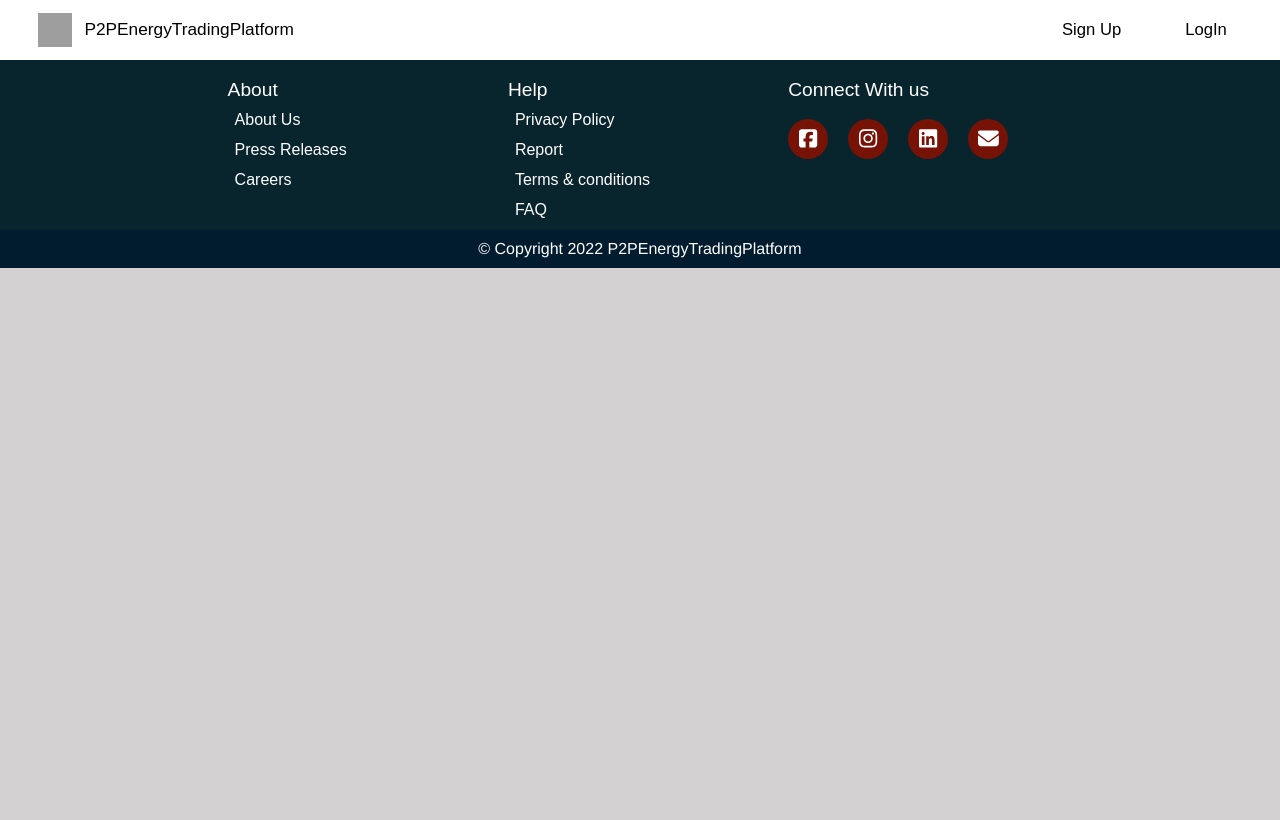
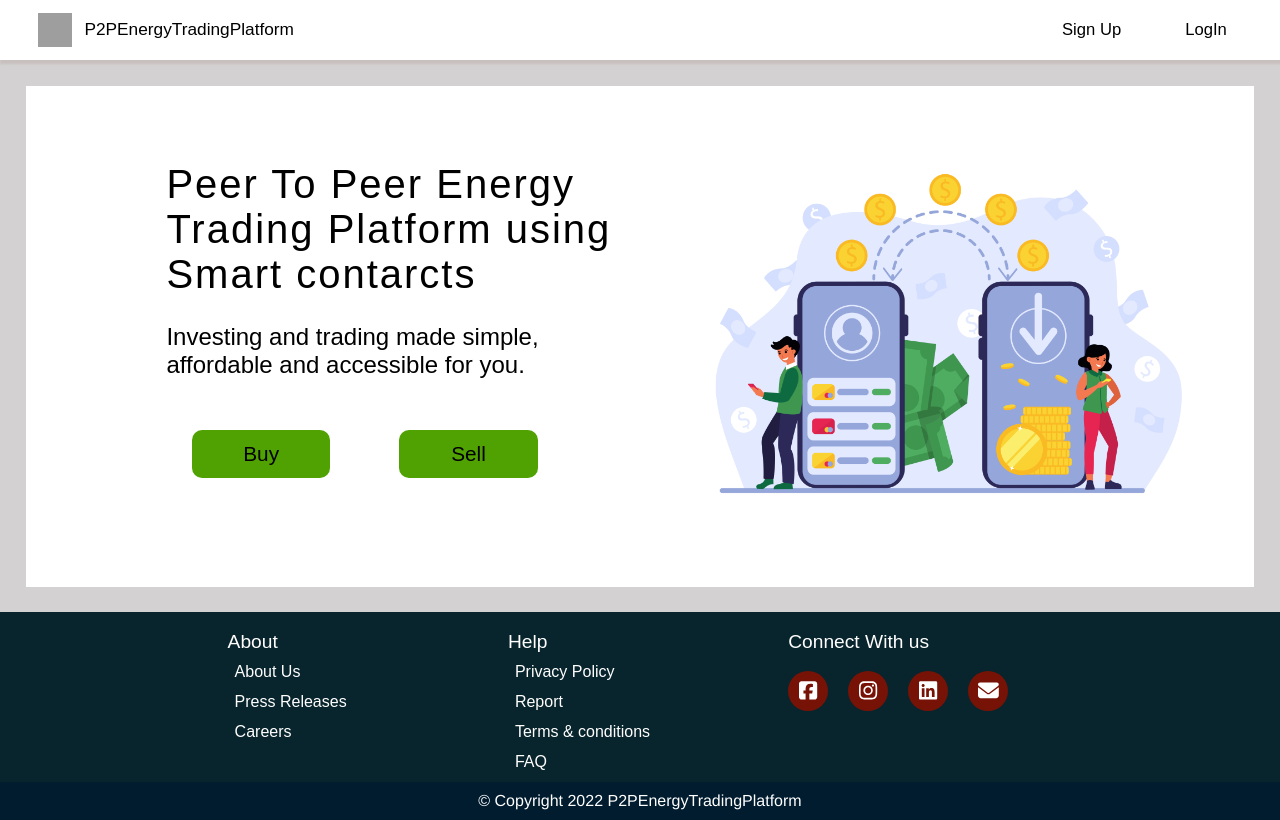
Before and after one commit to deadlock314/P2PEnergyTradingPlatform, a React (Vite) app: page / in a window 1280 px wide. Built offline with nearby package versions, Linux system fonts and the light colour scheme; grey boxes are pictures that could not be loaded.

Commit message:
created basic homepage

```diff
--- a/src/App.jsx
+++ b/src/App.jsx
@@ -1,5 +1,6 @@
 import React from 'react';
-import { BrowserRouter } from 'react-router-dom';
+import { BrowserRouter , Route , Routes } from 'react-router-dom';
+import HomePage from './Components/HomeComponents/HomePage';
 import Footer from './Components/NavComponents/Footer';
 import NavBar from './Components/NavComponents/NavBar';
 import "./globalStyles.css";
@@ -13,7 +14,9 @@ const App = () => {
     <>
     <BrowserRouter>
      <NavBar />
-
+     <Routes>
+      <Route path="/" element={<HomePage/>} />
+     </Routes>
       <Footer/>
     </BrowserRouter>
 
--- /dev/null
+++ b/src/Components/HomeComponents/HomePage.css
@@ -0,0 +1,57 @@
+.home-page-main-div{
+    margin: 2vw;
+    background-color: #fff;
+}
+.home-page-first-div{
+    display: flex;
+}
+.home-page-main-img{
+    width: 100%;
+    border-radius: 20px;
+}
+
+.home-page-first-div-child2{
+    width: 50%;
+    display: flex;
+    align-items: center;
+    padding: 6vw 5vw;
+}
+
+.home-page-first-div-child1{
+    width: 50%;
+    display: flex;
+    flex-direction: column;
+    padding: 6vw 0vw 6vw 5vw;
+}
+
+.home-page-first-div-title{
+    font-size: 2.5rem;
+    padding-left: 6vw;
+    letter-spacing: 2px;
+    margin-bottom: 2vw;
+}
+
+.home-page-first-div-subtitle{
+    font-size: 1.5rem;
+    padding-left: 6vw;
+    margin-bottom: 4vw;
+}
+
+.home-page-btn-div{
+    display: flex;
+    justify-content: space-between;
+    padding: 0 8vw;
+
+}
+
+.home-page-buy-btn , .home-page-sell-btn{
+    all: unset;
+    cursor: pointer;
+    width: 40%;
+    height: 200%;
+    font-size: 1.3rem;
+    text-align: center;
+   background-color: rgb(80, 162, 2);
+   border-radius: 10px;
+
+}
--- /dev/null
+++ b/src/Components/HomeComponents/HomePage.jsx
@@ -0,0 +1,26 @@
+import homepagemainimg from '../../Assets/homepagemainimg.jpg';
+import './HomePage.css';
+
+function HomePage() {
+    return (<>
+        <div className="home-page-main-div">
+            <div className="home-page-first-div">
+                <div className="home-page-first-div-child1">
+                    <p className="home-page-first-div-title" >Peer To Peer Energy Trading Platform using Smart contarcts</p>
+                    <p className="home-page-first-div-subtitle"> Investing and trading made simple, affordable and accessible for you. </p>
+                    <div className="home-page-btn-div">
+                        <button className="home-page-buy-btn">Buy</button>
+                        <button className="home-page-sell-btn">Sell</button>
+                    </div>
+
+                </div>
+                <div className="home-page-first-div-child2">
+                    <img className="home-page-main-img" src={homepagemainimg} />
+                </div>
+            </div>
+        </div>
+
+    </>);
+}
+
+export default HomePage;
```
Also changed, not shown: src/Assets/homepagemainimg.jpg (added).
